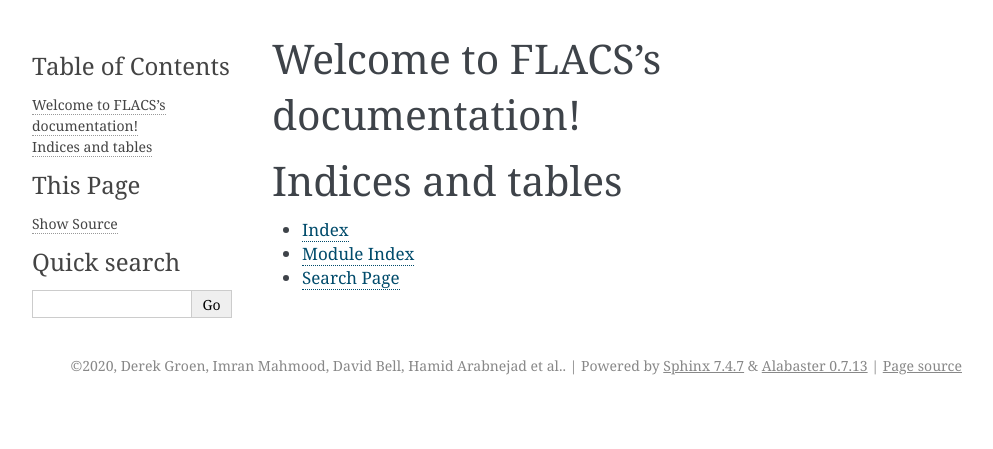
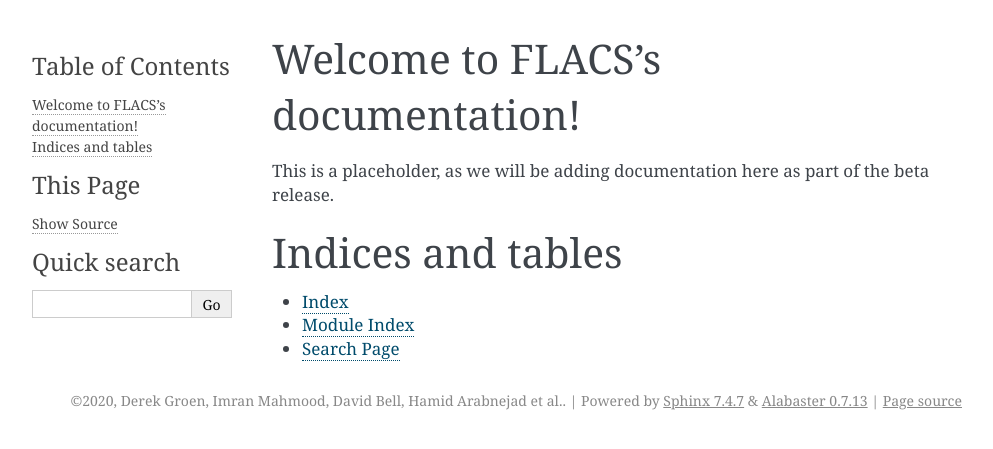
Before and after one commit to djgroen/facs, a Sphinx documentation site: the page built from docs/index.rst, in a window 1280 px wide. Shown: the top 449 px of the page, without its empty margins (148-1141 px from the left). Built offline with Sphinx 7.4.7, drawn with Linux system fonts in a browser that asks for light colours.

Commit message:
Update index.rst

```diff
--- a/docs/index.rst
+++ b/docs/index.rst
@@ -5,6 +5,7 @@
 
 Welcome to FLACS's documentation!
 =================================
+This is a placeholder, as we will be adding documentation here as part of the beta release.
 
 .. toctree::
    :maxdepth: 2
```
